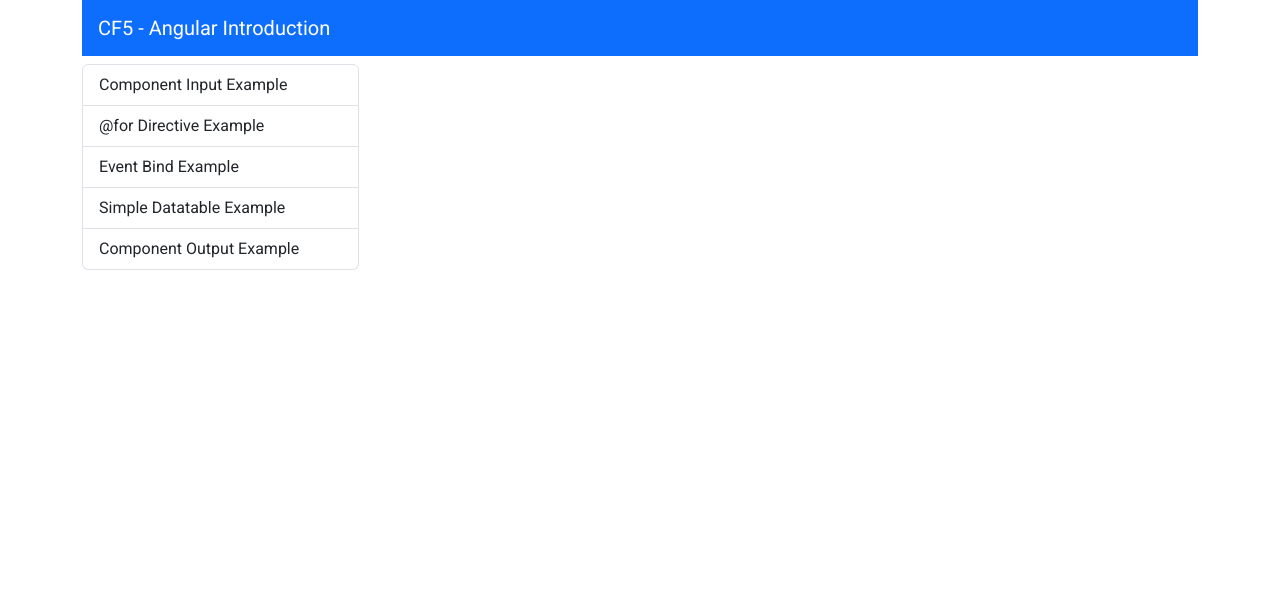
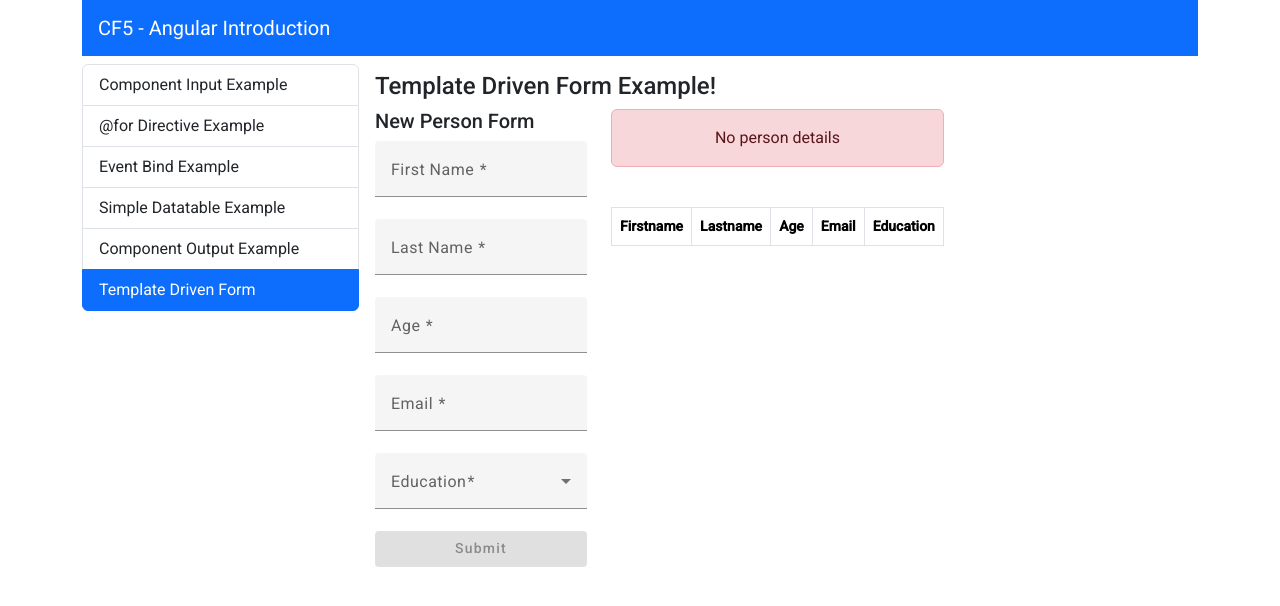
Before and after one commit to g11latsis/angular-introduction, an Angular app: page /template-driven-form in a window 1280 px wide. Before the commit this address led to /. Shown: the top 606 px of the page. Built offline with nearby package versions, Linux system fonts and the light colour scheme.

Commit message:
person-form

```diff
--- a/src/app/app.routes.ts
+++ b/src/app/app.routes.ts
@@ -5,6 +5,7 @@
 import { ForDirectiveExampleComponent } from './components/for-directive-example/for-directive-example.component';
 import { SimpleDatatableExampleComponent } from './components/simple-datatable-example/simple-datatable-example.component';
 import { ComponentOutputExampleComponent } from './components/component-output-example/component-output-example.component';
+import { EpersonTemplateDrivenFormExampleComponent } from './components/eperson-template-driven-form-example/eperson-template-driven-form-example.component';
 
 export const routes: Routes = [
     {path: 'event-bind-example', component:EventBindExampleComponent},
@@ -12,5 +13,6 @@
     {path: '', component:WelcomeComponent},
     {path: 'for-directive-example', component:ForDirectiveExampleComponent},
     {path: 'simple-datatable-example', component:SimpleDatatableExampleComponent},
-    {path: 'component-output-example', component:ComponentOutputExampleComponent}
+    {path: 'component-output-example', component:ComponentOutputExampleComponent},
+    {path: 'template-driven-form', component: EpersonTemplateDrivenFormExampleComponent},
 ];
--- /dev/null
+++ b/src/app/components/eperson-template-driven-form-example/eperson-template-driven-form-example.component.html
@@ -0,0 +1,15 @@
+<h4>Template Driven Form Example!</h4>
+
+<div class="d-flex gap-4">
+    <app-eperson-template-driven-form
+        (person)="onPerson($event)">
+    </app-eperson-template-driven-form>
+    <div class="d-flex flex-column gap-4">
+        <app-person-table
+            [person] = "currentPerson">
+        </app-person-table>
+        <app-simple-datatable
+            [data] = "persons">
+        </app-simple-datatable>
+    </div>
+</div>
--- /dev/null
+++ b/src/app/components/eperson-template-driven-form-example/eperson-template-driven-form-example.component.ts
@@ -0,0 +1,28 @@
+import { Component } from '@angular/core';
+import { EpersonTemplateDrivenFormComponent } from '../eperson-template-driven-form/eperson-template-driven-form.component';
+import { EPerson } from 'src/app/shared/interfaces/person';
+import { PersonTableComponent } from '../person-table/person-table.component';
+import { SimpleDatatableComponent } from '../simple-datatable/simple-datatable.component';
+
+@Component({
+  selector: 'app-eperson-template-driven-form-example',
+  standalone: true,
+  imports:
+  [
+    EpersonTemplateDrivenFormComponent,
+    PersonTableComponent,
+    SimpleDatatableComponent
+  ],
+  templateUrl: './eperson-template-driven-form-example.component.html',
+  styleUrl: './eperson-template-driven-form-example.component.css'
+})
+export class EpersonTemplateDrivenFormExampleComponent {
+
+  currentPerson: EPerson;
+  persons: EPerson[] = [];
+
+  onPerson(person: EPerson) {
+    this.currentPerson = person;
+    this.persons.push(person);
+  }
+}
--- /dev/null
+++ b/src/app/components/eperson-template-driven-form/eperson-template-driven-form.component.html
@@ -0,0 +1,106 @@
+<div class="flex flex-column">
+  <h5>New Person Form</h5>
+
+  <form #form="ngForm" class="d-flex flex-column">
+    <mat-form-field>
+      <mat-label> First Name </mat-label>
+      <input
+        matInput
+        ngModel
+        required
+        type="text"
+        name="givenName"
+        #givenName="ngModel"
+      />
+      @if (givenName.errors && givenName.errors["required"]) {
+        <mat-error>First Name is required</mat-error>
+      }
+    </mat-form-field>
+    <mat-form-field>
+      <mat-label> Last Name </mat-label>
+      <input
+        matInput
+        ngModel
+        required
+        type="text"
+        name="surName"
+        #surName="ngModel"
+      />
+      @if (surName.errors && surName.errors["required"]) {
+        <mat-error>Last Name is required</mat-error>
+      }
+    </mat-form-field>
+    <mat-form-field>
+      <mat-label> Age </mat-label>
+      <input
+        matInput
+        ngModel
+        required
+        min="18"
+        max="100"
+        type="number"
+        name="age"
+        #age="ngModel"
+      />
+      @if (age.errors && age.errors["required"]) {
+        <mat-error>Age is required</mat-error>
+      }
+      @if (age.errors && age.errors["min"]) {
+        <mat-error>Age must be &geq; 18</mat-error>
+      }
+      @if (age.errors && age.errors["max"]) {
+        <mat-error>Age must be &leq; 100</mat-error>
+      }
+    </mat-form-field>
+    <mat-form-field>
+      <mat-label> Email </mat-label>
+      <input
+        matInput
+        ngModel
+        required
+        type="email"
+        pattern="[a-zA-Z0-9\.\-]+@[a-zA-Z0-9\.\-]+\.[a-zA-Z]{2,}"
+        name="email"
+        #email="ngModel"
+      />
+      @if (email.errors && email.errors["required"]) {
+        <mat-error>Email is required</mat-error>
+      }
+      @if (email.errors && email.errors["pattern"]) {
+        <mat-error>Invalid Email address</mat-error>
+      }
+    </mat-form-field>
+    <mat-form-field>
+      <mat-label>Education</mat-label>
+      <mat-select
+        required
+        ngModel
+        name="education"
+        type="text"
+        #education="ngModel"
+      >
+        <mat-option value="Some college, no degree"
+          >Some college, no degree</mat-option
+        >
+        <mat-option value="Master’s degree">Master’s degree</mat-option>
+        <mat-option value="Bachelor’s degree">Bachelor’s degree</mat-option>
+        <mat-option value="Associate’s degree">Associate’s degree</mat-option>
+        <mat-option value="High school diploma or equivalent"
+          >High school diploma or equivalent</mat-option
+        >
+        <mat-option value="No formal education">No formal education</mat-option>
+      </mat-select>
+      @if (education.errors && education.errors["required"]) {
+        <mat-error>Education is required</mat-error>
+      }
+    </mat-form-field>
+    <button
+      (click)="onSUbmit(form.value)"
+      mat-flat-button
+      color="primary"
+      [disabled]="form.invalid"
+      >
+          Submit
+    </button>
+  </form>
+</div>
--- /dev/null
+++ b/src/app/components/eperson-template-driven-form/eperson-template-driven-form.component.ts
@@ -0,0 +1,30 @@
+import { Component, EventEmitter, Output } from '@angular/core';
+import { EpersonTemplateDrivenFormExampleComponent } from '../eperson-template-driven-form-example/eperson-template-driven-form-example.component';
+import { MatFormFieldModule } from '@angular/material/form-field';
+import { MatInputModule } from '@angular/material/input';
+import { MatSelectModule } from '@angular/material/select';
+import { MatButtonModule } from '@angular/material/button';
+import { FormsModule } from '@angular/forms';
+import { EPerson } from 'src/app/shared/interfaces/person';
+
+@Component({
+  selector: 'app-eperson-template-driven-form',
+  standalone: true,
+  imports: [
+    FormsModule,
+    MatFormFieldModule,
+    MatInputModule,
+    MatButtonModule,
+    MatSelectModule,
+  ],
+  templateUrl: './eperson-template-driven-form.component.html',
+  styleUrl: './eperson-template-driven-form.component.css',
+})
+export class EpersonTemplateDrivenFormComponent {
+
+  @Output() person = new EventEmitter<EPerson>();
+  onSUbmit(value: any) {
+    console.log(value as EPerson);
+    this.person.emit(value as EPerson);
+  }
+}
--- a/src/app/components/list-group-menu/list-group-menu.component.ts
+++ b/src/app/components/list-group-menu/list-group-menu.component.ts
@@ -15,6 +15,7 @@
     {text: '@for Directive Example', routerLink:'for-directive-example'},
     {text: 'Event Bind Example', routerLink: 'event-bind-example'},
     {text: 'Simple Datatable Example', routerLink: 'simple-datatable-example'},
-    {text: 'Component Output Example', routerLink:'component-output-example'}
+    {text: 'Component Output Example', routerLink:'component-output-example'},
+    {text: 'Template Driven Form', routerLink: 'template-driven-form'}
   ];
 }
```
Also changed, not shown: src/app/components/eperson-template-driven-form-example/eperson-template-driven-form-example.component.css (added), src/app/components/eperson-template-driven-form/eperson-template-driven-form.component.css (added), 1 other file (tests, documents, lock files or other folders).
